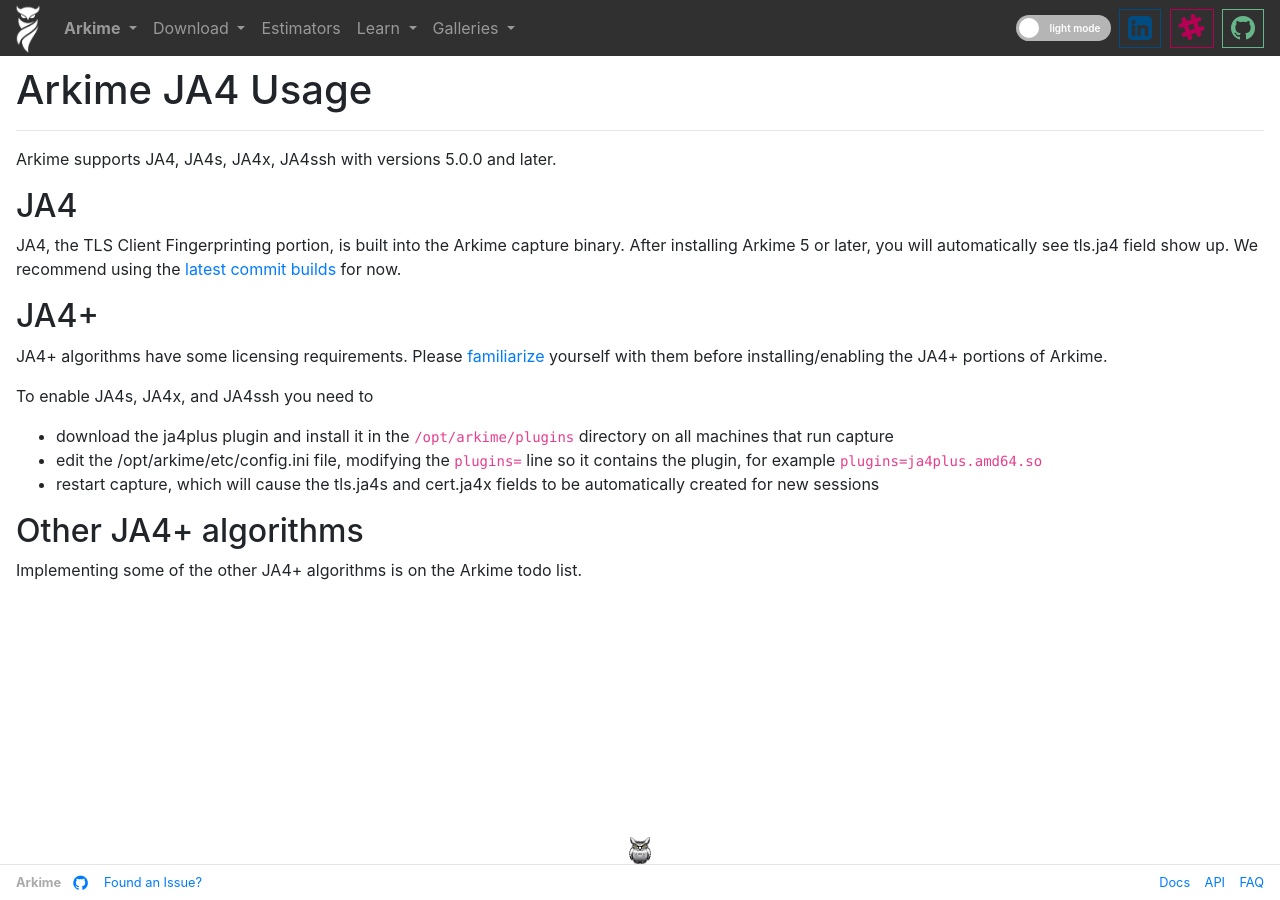
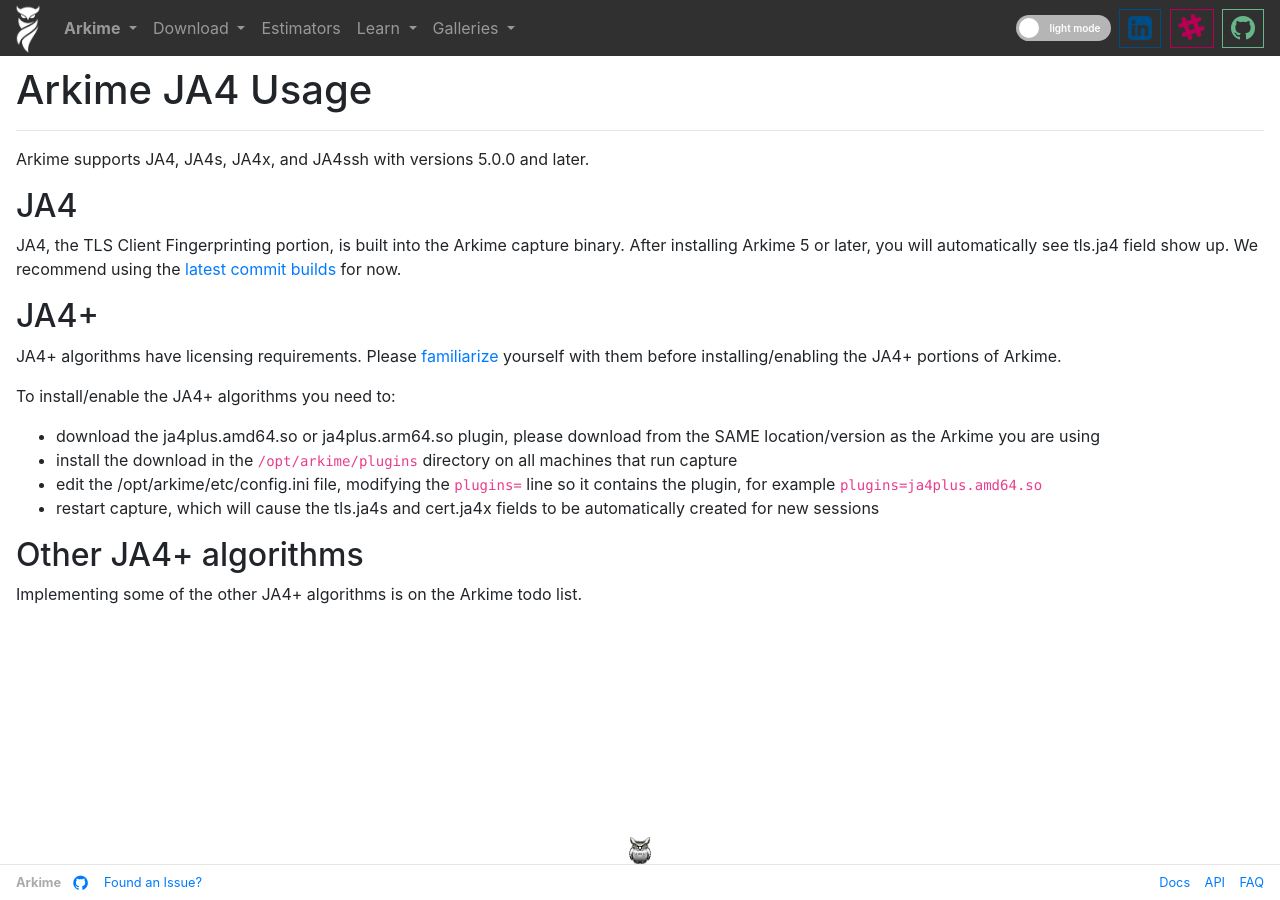
Before and after one commit to arkime/arkimeweb, a Jekyll site: the page built from _wiki/ja4.md, in a window 1280 px wide. Built offline with Jekyll 4.4.1, drawn with Linux system fonts in a browser that asks for light colours.

Commit message:
improve text

```diff
--- a/_wiki/ja4.md
+++ b/_wiki/ja4.md
@@ -11,24 +11,24 @@
 ---
 
 
-Arkime supports JA4, JA4s, JA4x, JA4ssh with versions 5.0.0 and later.
+Arkime supports JA4, JA4s, JA4x, and JA4ssh with versions 5.0.0 and later.
 
 ## JA4
 JA4, the TLS Client Fingerprinting portion, is built into the Arkime capture binary.
 After installing Arkime 5 or later, you will automatically see tls.ja4 field show up.
-We recommend using the [latest commit builds](https://latest.arkime.net) for now.
+We recommend using the [latest commit builds](https://github.com/arkime/arkime/releases/tag/last-commit) for now.
 
 ## JA4+
-JA4+ algorithms have some licensing requirements.
+JA4+ algorithms have licensing requirements.
 Please [familiarize](https://github.com/FoxIO-LLC/ja4#licensing) yourself with them before installing/enabling the JA4+ portions of Arkime.
 
 
-To enable JA4s, JA4x, and JA4ssh you need to
-* download the ja4plus plugin and install it in the `/opt/arkime/plugins` directory on all machines that run capture
+To install/enable the JA4+ algorithms you need to:
+* download the ja4plus.amd64.so or ja4plus.arm64.so plugin, please download from the SAME location/version as the Arkime you are using
+* install the download in the `/opt/arkime/plugins` directory on all machines that run capture
 * edit the /opt/arkime/etc/config.ini file, modifying the `plugins=` line so it contains the plugin, for example `plugins=ja4plus.amd64.so`
 * restart capture, which will cause the tls.ja4s and cert.ja4x fields to be automatically created for new sessions
 
 ## Other JA4+ algorithms
 Implementing some of the other JA4+ algorithms is on the Arkime todo list.
-
 </div>
```
